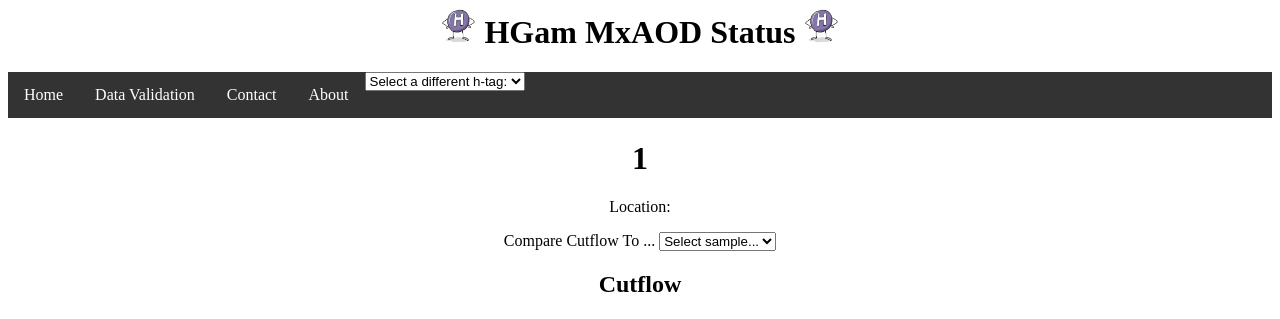
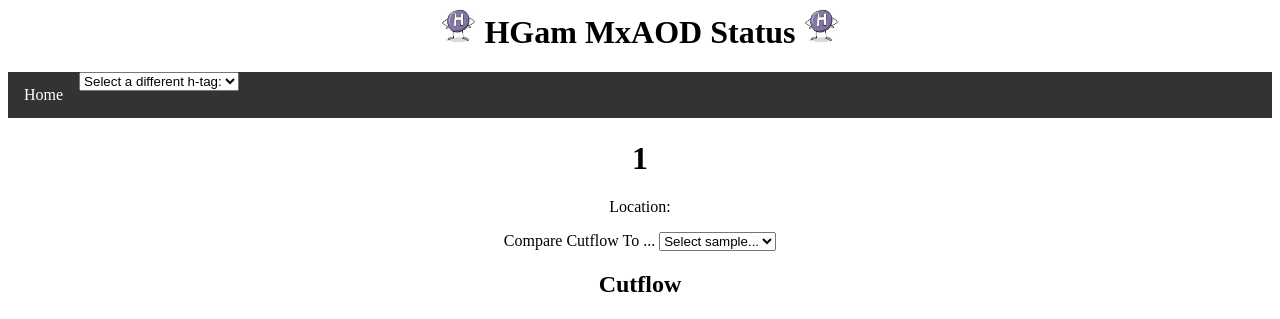
Before and after one commit to Rob-MFn-Fletcher/MxAODStatusPage, a PHP site: page /samplePage/samplePage.php?s=1 in a window 1280 px wide. Shown: the top 319 px of the page. Run offline with PHP 8.4, Linux system fonts and the light colour scheme; data that the repository does not hold is empty.

Commit message:
changes for directory switch

```diff
--- a/html/navbar.php
+++ b/html/navbar.php
@@ -1,14 +1,11 @@
-<h1><img src="/atlas-project-HGamMxAODStatus/img/higgs.png" style="width:35px;height:35px;"> HGam MxAOD Status <img src="/atlas-project-HGamMxAODStatus/img/higgs.png" style="width:35px;height:35px;"> </h1>
+<h1><img src="/atlas-hgamma/img/higgs.png" style="width:35px;height:35px;"> HGam MxAOD Status <img src="/atlas-hgamma/img/higgs.png" style="width:35px;height:35px;"> </h1>
 <ul>
-  <li><a class="active" href="/atlas-project-HGamMxAODStatus/mainPage.php?h=<?php
+  <li><a class="active" href="/atlas-hgamma/mainPage.php?h=<?php
       include('vars.php');
       $dir = $base . "/variables/htags/";
       $pages = scandir($dir,1);
       echo $pages[0];?>">Home
     </a></li>
-  <li><a href="/atlas-project-HGamMxAODStatus/dataValidation/dataValidation.php">Data Validation</a></li>
-  <li><a href="#contact">Contact</a></li>
-  <li><a href="#about">About</a></li>
   <li>
 <FORM NAME="nav"><DIV>
 <SELECT NAME="SelectURL" onChange=
--- a/html/vars.php
+++ b/html/vars.php
@@ -1,5 +1,4 @@
 <?php
-  $URL='http://atlas-project-HGamMxAODStatus.web.cern.ch/atlas-project-HGamMxAODStatus';
-  $base='/afs/cern.ch/user/a/athompso/www';
-  $baseRel='/atlas-project-HGamMxAODStatus';
+  $base='/afs/cern.ch/user/h/hgamma/www';
+  $baseRel='/atlas-hgamma';
 ?>
```
Also changed, not shown: 2 other files.
